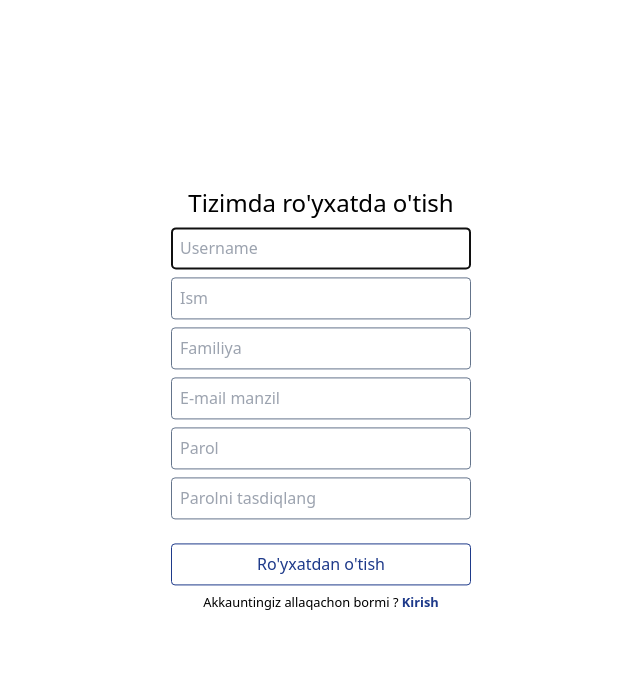
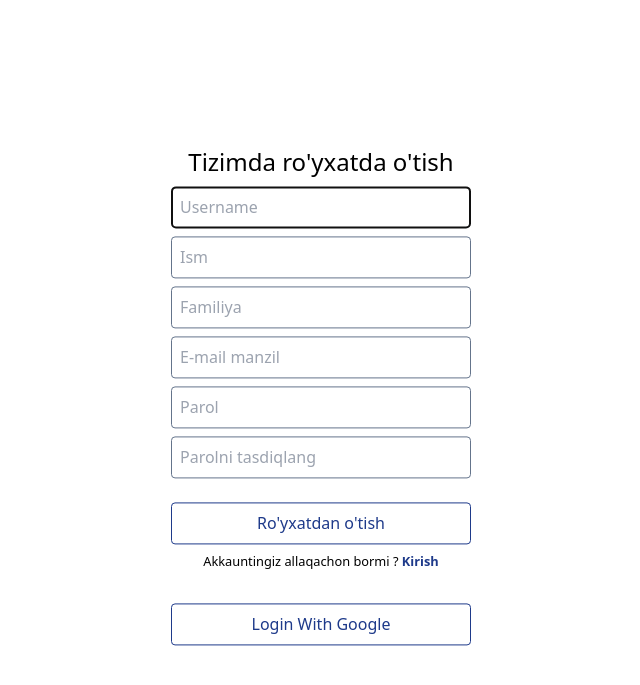
Before and after one commit to bobursheyx/modul_8amaliyot, a Django app: page /users/register/ in a window 1280 px wide. Shown: the top 685 px of the page, without its empty margins (319-959 px from the left). Run offline with Django 5.2, Linux system fonts and the light colour scheme; some libraries are stand-ins or nearby versions.

Commit message:
register.html add button sign with google

```diff
--- a/app_users/templates/app_users/register.html
+++ b/app_users/templates/app_users/register.html
@@ -15,5 +15,12 @@
         Akkauntingiz allaqachon bormi ?
         <a href="{% url 'login' %}" class="text-blue-900 font-bold">Kirish</a>
     </small>
+    <div class="row">
+        <div class="col-md-8 mx-auto social-container my-2 order-md-1">
+            <button class="mt-4 p-2 w-full rounded border border-blue-900 text-blue-900 hover:text-white hover:bg-blue-900 transition">
+                <a href="{% url 'social:begin' 'google-oauth2' %}">Login With Google</a>
+            </button>
+        </div>
+    </div>
 </form>
 {% endblock content %}
```
